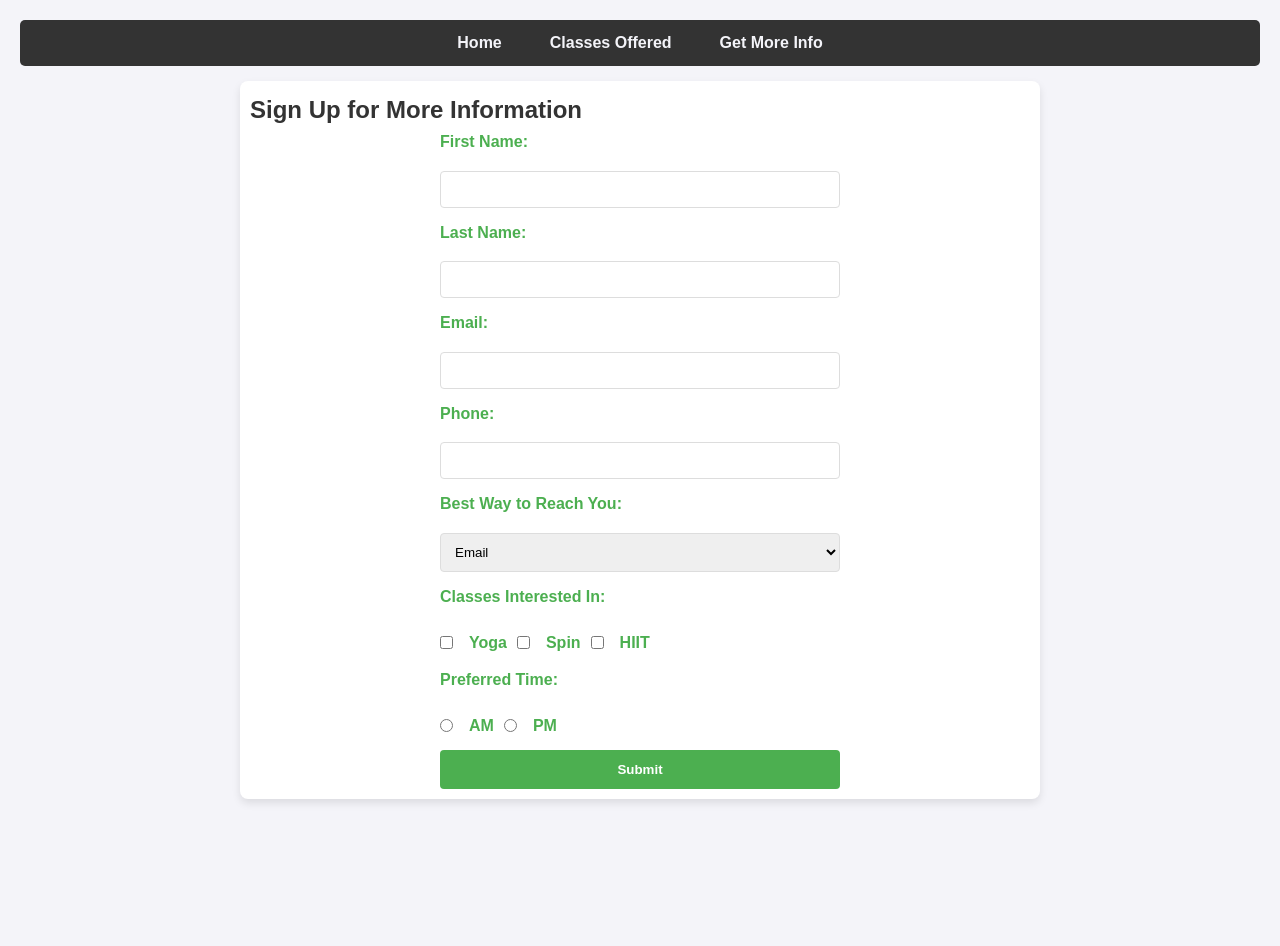
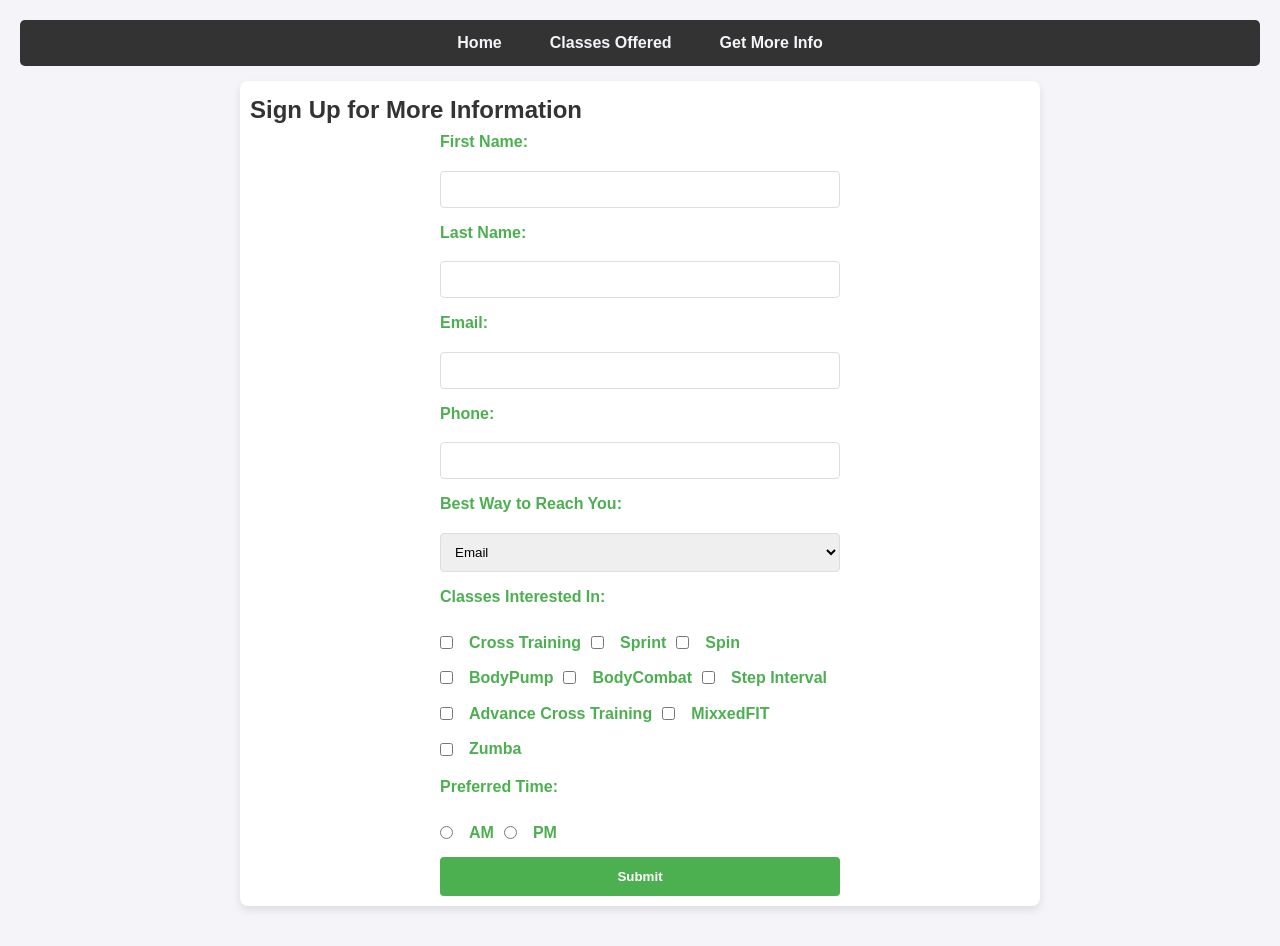
Before and after one commit to CBLCoding/Fitness-Project, a plain HTML site: page info.html in a window 1280 px wide. Before the commit the page ends 839 px from the top, so only its background shows below. Drawn offline with Linux system fonts and the light colour scheme.

Commit message:
Fixed form on final draft

```diff
--- a/info.html
+++ b/info.html
@@ -28,10 +28,10 @@
             <input type="text" id="lastName" name="Last Name" required>
 
             <label for="email">Email:</label>
-            <input type="email" id="email" name="email">
+            <input type="email" id="email" name="Email">
 
             <label for="phone">Phone:</label>
-            <input type="tel" id="phone" name="phone">
+            <input type="tel" id="phone" name="Phone">
 
             <label for="contactMethod">Best Way to Reach You:</label>
             <select id="contactMethod" name="Contact Method">
@@ -43,9 +43,15 @@
 <!-- Classes Interested In Section -->
 <p>Classes Interested In:</p>
 <div class="checkbox-group">
-    <label><input type="checkbox" id="yoga" name="classes" value="Yoga"> Yoga</label>
-    <label><input type="checkbox" id="spin" name="classes" value="Spin"> Spin</label>
-    <label><input type="checkbox" id="hiit" name="classes" value="HIIT"> HIIT</label>
+    <label><input type="checkbox" id="yoga" name="classes" value="Cross Training"> Cross Training</label>
+    <label><input type="checkbox" id="spin" name="classes" value="Sprint"> Sprint</label>
+    <label><input type="checkbox" id="hiit" name="classes" value="Spin"> Spin</label>
+    <label><input type="checkbox" id="hiit" name="classes" value="BodyPump"> BodyPump</label>
+    <label><input type="checkbox" id="hiit" name="classes" value="BodyCombat"> BodyCombat</label>
+    <label><input type="checkbox" id="hiit" name="classes" value="Step Interval"> Step Interval</label>
+    <label><input type="checkbox" id="hiit" name="classes" value="Advance Cross Training"> Advance Cross Training</label>
+    <label><input type="checkbox" id="hiit" name="classes" value="MixxedFIT"> MixxedFIT</label>
+    <label><input type="checkbox" id="hiit" name="classes" value="Zumba"> Zumba</label>
 </div>
 
 <!-- Preferred Time Section -->
```
